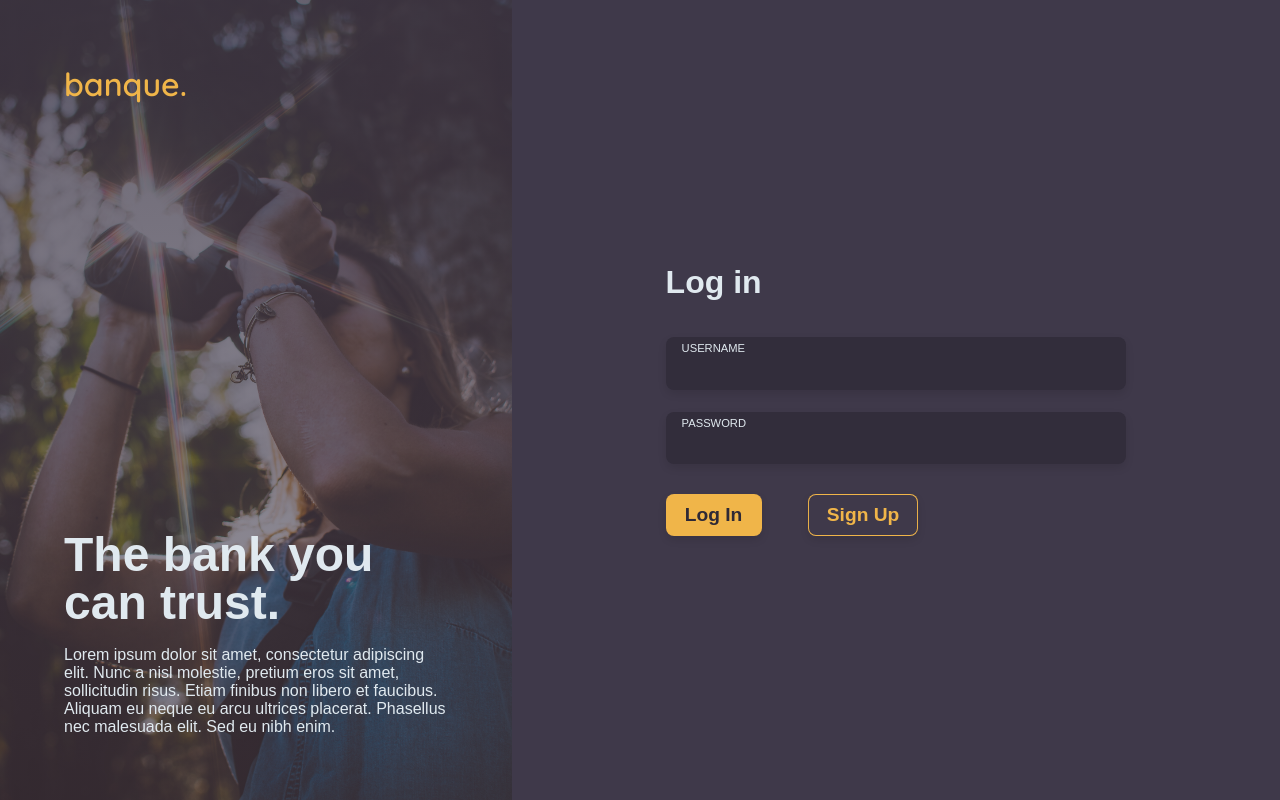
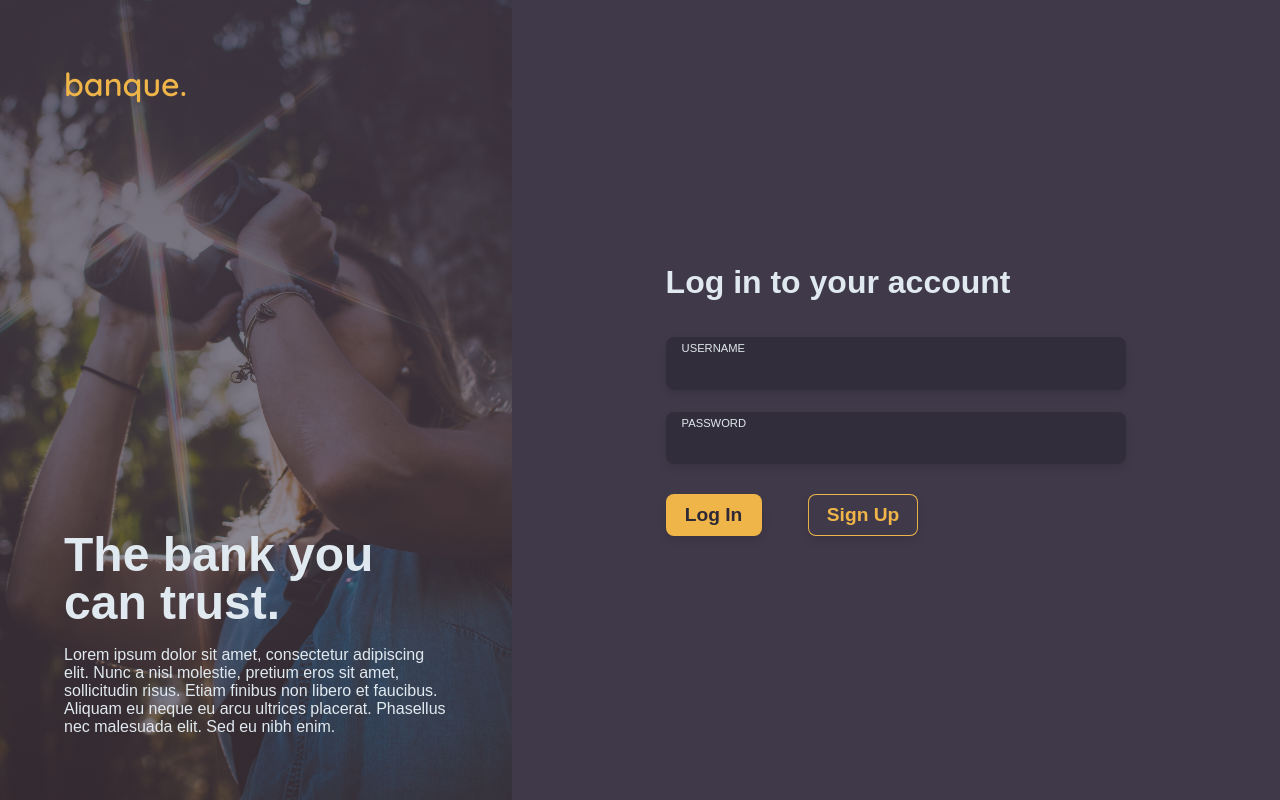
Before and after one commit to jason-nn/banking-app, a React (Create React App) app: page / in a window 1280 px wide. Built offline with nearby package versions, Linux system fonts and the light colour scheme.

Commit message:
revert test

```diff
--- a/src/components/Login.js
+++ b/src/components/Login.js
@@ -106,7 +106,7 @@ export default function Login({
             {!register ? (
                 <div className="form-container">
                     <h1 className="login-logo-mobile">banque.</h1>
-                    <h2 className="login-message">Log in </h2>
+                    <h2 className="login-message">Log in to your account</h2>
                     <form
                         className="login-form"
                         onSubmit={(e) => submitDetails(e)}
```
